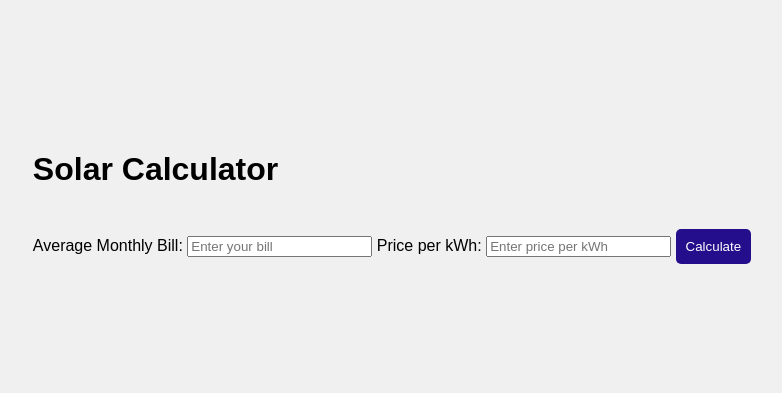
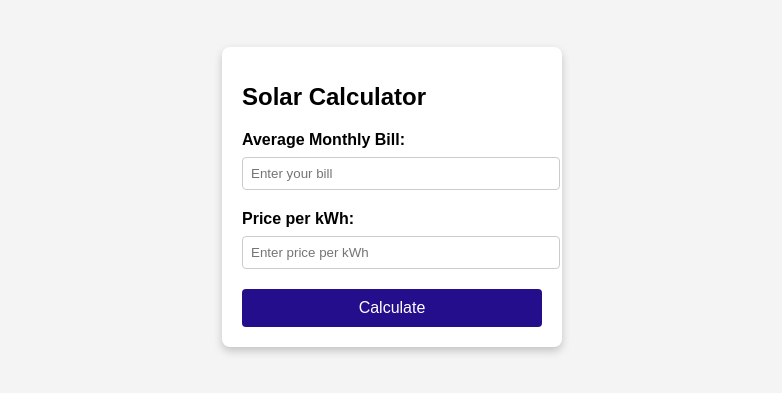
Before and after one commit to avdhoot101/Solar-Calculator, a plain HTML site: page index.html in a window 1280 px wide. Shown: the part 203-596 px from the top of the page, without its empty margins (248-1030 px from the left). Drawn offline with Linux system fonts and the light colour scheme.

Commit message:
Update styles.css

```diff
--- a/styles.css
+++ b/styles.css
@@ -1,96 +1,58 @@
 /* styles.css */
+
+/* Basic styling */
 body {
     font-family: Arial, sans-serif;
-    background-color: #f0f0f0;
-    margin: 0;
-    padding: 0;
     display: flex;
     justify-content: center;
     align-items: center;
     height: 100vh;
+    margin: 0;
+    background-color: #f4f4f4;
 }
 
-.container {
-    background: #fff;
-    padding: 20px 30px;
-    border-radius: 10px;
-    box-shadow: 0px 0px 20px rgba(0, 0, 0, 0.1);
-    text-align: center;
-    animation: fadeIn 1s ease-in-out;
+.calculator-container {
+    background-color: white;
+    padding: 20px;
+    border-radius: 8px;
+    box-shadow: 0 4px 8px rgba(0, 0, 0, 0.2);
+    width: 300px;
 }
 
-.title {
-    color: #240E8B;
-    font-size: 2em;
+h1 {
+    font-size: 24px;
     margin-bottom: 20px;
-    animation: slideIn 1s ease-in-out;
 }
 
-.calculator {
-    display: flex;
-    flex-direction: column;
+label {
+    display: block;
+    margin-bottom: 8px;
+    font-weight: bold;
 }
 
-.calculator label {
-    margin-top: 10px;
-    text-align: left;
-    color: #333;
-}
-
-.calculator input {
-    padding: 10px;
-    margin-top: 5px;
-    border-radius: 5px;
-    border: 1px solid #ddd;
-    outline: none;
-    transition: border-color 0.3s;
-}
-
-.calculator input:focus {
-    border-color: #240E8B;
+input[type="number"] {
+    width: 100%;
+    padding: 8px;
+    margin-bottom: 20px;
+    border: 1px solid #ccc;
+    border-radius: 4px;
 }
 
 button {
-    margin-top: 20px;
+    width: 100%;
     padding: 10px;
     background-color: #240E8B;
-    color: #fff;
+    color: white;
     border: none;
-    border-radius: 5px;
+    border-radius: 4px;
     cursor: pointer;
-    transition: background-color 0.3s;
+    font-size: 16px;
 }
 
 button:hover {
-    background-color: #1f0c70;
+    background-color: #3e27b1;
 }
 
-.result {
+#result {
     margin-top: 20px;
-    padding: 20px;
-    background: #f9f9f9;
-    border-radius: 5px;
-    border: 1px solid #ddd;
-    display: none;
-    animation: fadeIn 1s ease-in-out;
 }
-
-@keyframes fadeIn {
-    from {
-        opacity: 0;
-    }
-    to {
-        opacity: 1;
-    }
-}
-
-@keyframes slideIn {
-    from {
-        transform: translateY(-20px);
-        opacity: 0;
-    }
-    to {
-        transform: translateY(0);
-        opacity: 1;
-    }
-}
```
